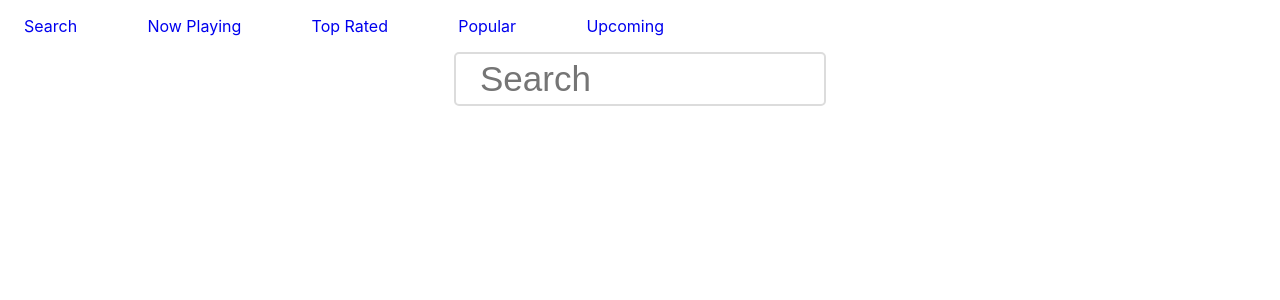
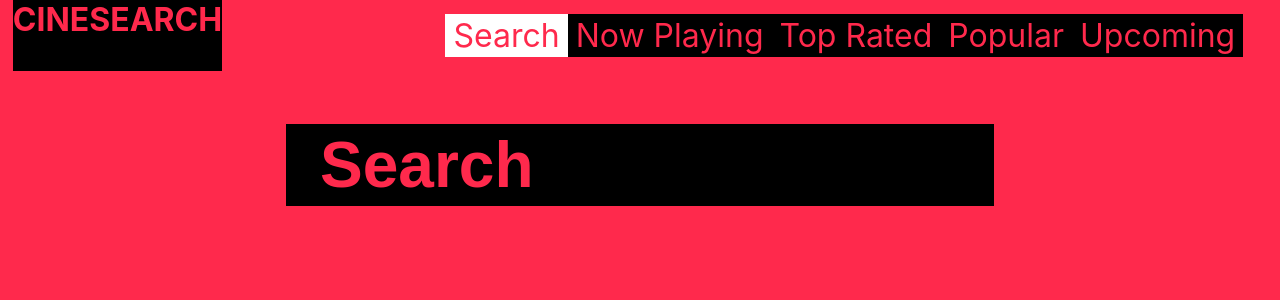
Before and after one commit to phamandrew/movie-app, a React (Create React App) app: page / in a window 1280 px wide. Shown: the top 300 px of the page. Built offline with nearby package versions, Linux system fonts and the light colour scheme.

Commit message:
experimenting with styling and nav structure

```diff
--- a/src/App.js
+++ b/src/App.js
@@ -61,9 +61,10 @@ class App extends Component {
             <Router>
                 <div className="app">
                     <nav>
+                        <h1>CINESEARCH</h1>
                         <ul>
                             <li>
-                                <NavLink to="/">Search</NavLink>
+                                <NavLink exact to="/">Search</NavLink>
                             </li>
                             <li>
                                 <NavLink to="/now-playing">Now Playing</NavLink>
--- a/src/App.scss
+++ b/src/App.scss
@@ -1,20 +1,55 @@
+
+$bg: #ff294c;
+$text-bg: #000;
+$text: #ff294c;
+$active: #fff;
+
+body {
+    background-color: $bg;
+    // color: #000;
+}
 
 nav {
+    width: 98%;
+    display: flex;
+    justify-content: space-between;
+    margin: 0 auto;
+
+    h1 {
+        background-color: $text-bg;
+        color: $text;
+        font-size: 32px;
+        margin: 0;
+    }
+
     ul {
         display: flex;
         flex-direction: row;
         list-style: none;
         justify-content: space-between;
-
         padding: 0 24px 0 24px;
         text-decoration: none;
-        width: 50%;
+        // width: 50%;
 
 
         li {
             a {
+                font-size: 32px;
                 text-decoration: none;
+                color: $text;
+                background-color: $text-bg;
+                padding: 2px 8px;
+                transition: ease-in-out 0.2s;
+
+                &:hover {
+                    background-color: $active;
+                }
+
             }
+            .active {
+                background-color: $active;
+            }
+
         }
     }
 }
@@ -27,18 +62,35 @@ nav {
 
     h1 {
         font-size: 64px;
+        background-color: $text-bg;
+        color: $text;
+        padding: 4px 12px;
     }
 
     .search {
-        width: 25%;
+        width: 50%;
         height: 50px;
-        border-radius: 5px;
-        border: 2px solid gainsboro;
-        font-size: 35px;
-        padding: 0 24px;
-        margin-bottom: 32px;
+        font-weight: 700;
+        // border-radius: 5px;
+        // border: 2px solid gainsboro;
+        background-color: $text-bg;
+        border: 2px solid $text-bg;
+        font-size: 64px;
+        padding: 14px 32px;
+        margin: 53px 0;
+        color: $text;
+
+
+
     }
-
+    .search::placeholder {
+        color: $text
+    }
+    .search:focus {
+        outline: none !important;
+        border: 2px solid white;
+        background-color: $active;
+    }
     .movie-container {
         display: flex;
         flex-wrap: wrap;
@@ -52,9 +104,14 @@ nav {
             align-items: center;
             opacity: 0.8;
             transition: ease-in-out 0.2s;
+            text-decoration: none;
 
             &:hover {
                 opacity: 1;
+
+                h3 {
+                    background-color: #fff;
+                }
             }
 
             img {
@@ -62,7 +119,13 @@ nav {
                 // flex: 1 0 auto;
             }
             h3 {
-                font-size: 0.9em;
+                font-size: 14px;
+                background-color: $text-bg;
+                color: $text;
+                // color: #ff294c;
+                padding: 2px 4px;
+                transition: ease-in-out 0.2s;
+
                 // display: flex;
                 // flex: 1 0 auto;
             }
```
